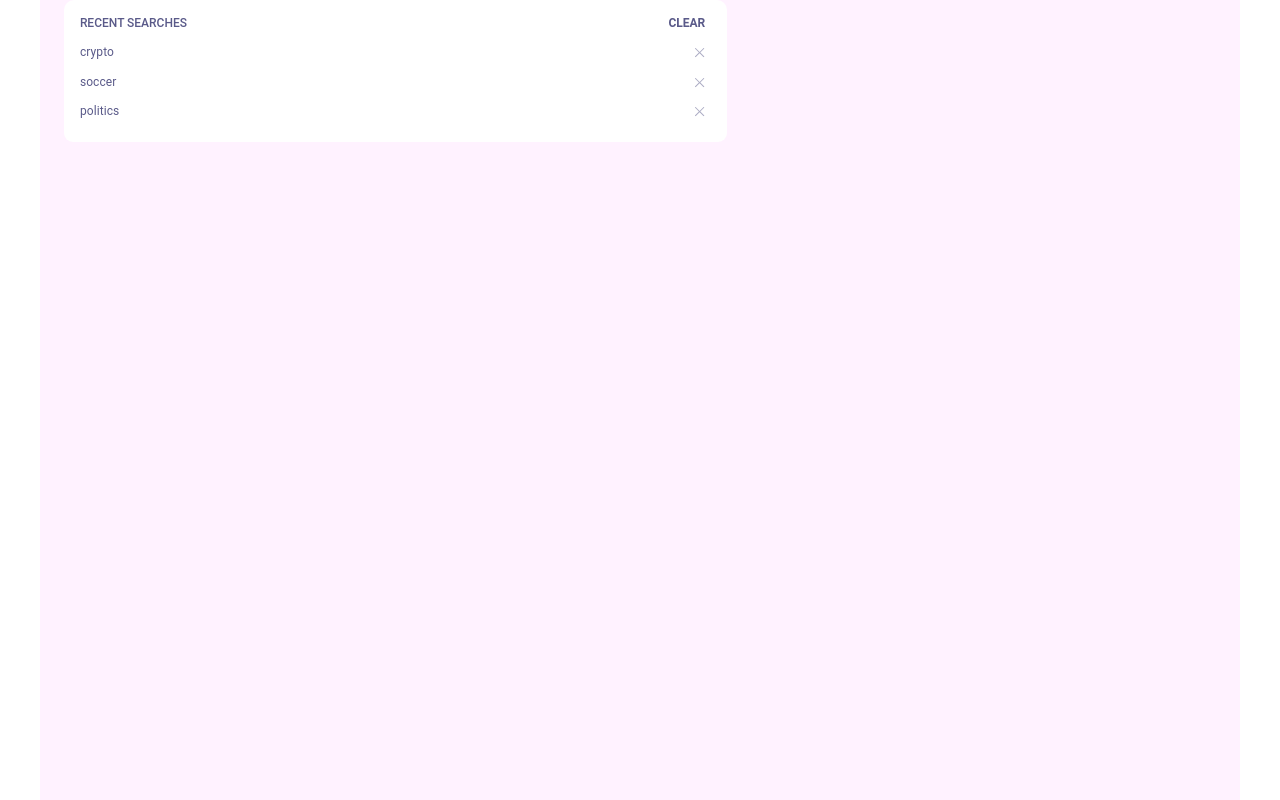
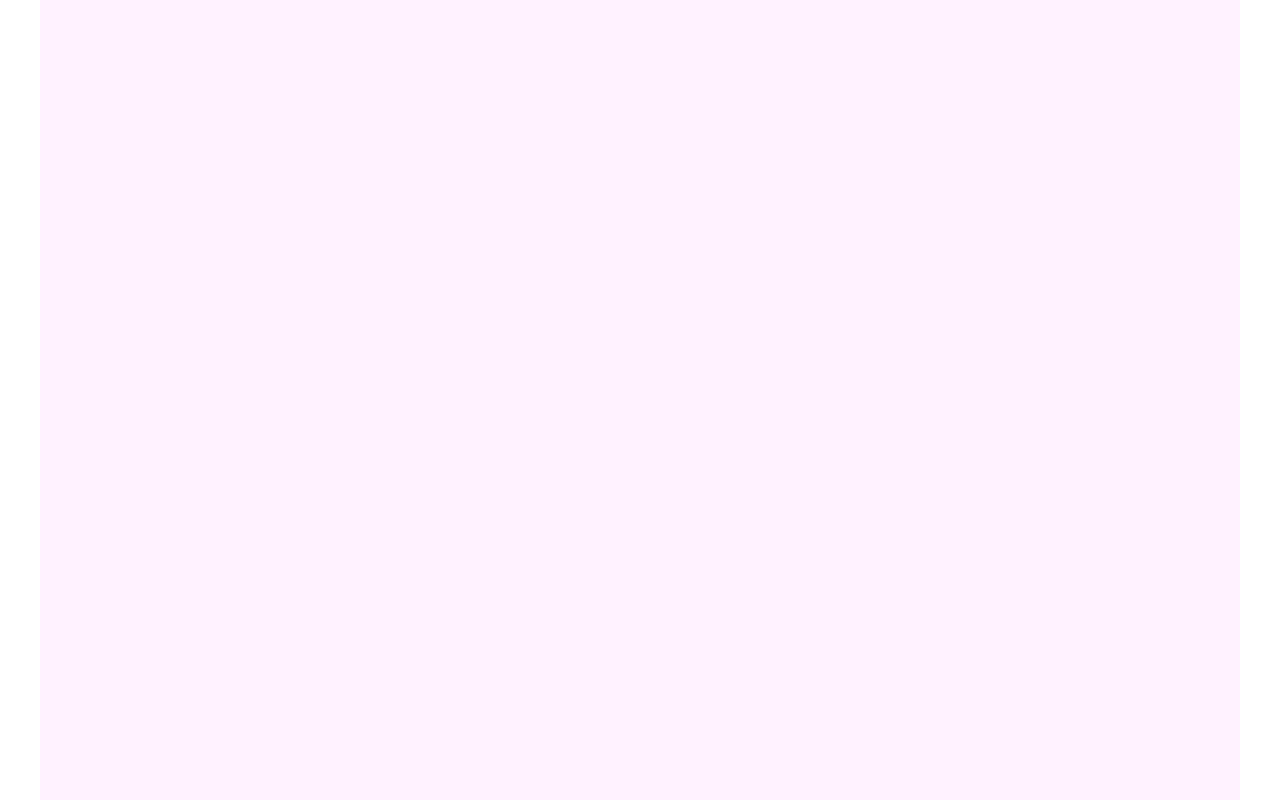
Before and after one commit to omershafrir-moveo/dispatcher-app, a React (Create React App) app: page / in a window 1280 px wide. Built offline with nearby package versions, Linux system fonts and the light colour scheme.

Commit message:
fixed first PR remarks

```diff
--- a/src/App.tsx
+++ b/src/App.tsx
@@ -12,8 +12,6 @@ function App() {
       className="App"
       sx={{ backgroundColor: "#FFF2FF", height: "100vh" }}
     >
-      {/* <SearchBar /> */}
-      <RecentSearchesMenu />
     </Container>
   );
 }
--- a/src/components/Container/ItemsListContainer/ItemsListContainer.styles.ts
+++ b/src/components/Container/ItemsListContainer/ItemsListContainer.styles.ts
@@ -1,7 +1,8 @@
 import styled from "styled-components";
+import { GlobalStyles } from "../../../global-data";
 
 export const StyledContainer = styled.div`
-  background-color: #ffffff;
+  background-color: ${GlobalStyles.primaryLightColor};
   display: inline-block;
   border-radius: 10px;
   box-shadow: 0px 4px 12px 0px rgba(0, 0, 0, 0.08);
--- a/src/components/RecentSearches/RecentSearchesItem/RecentSearchesItem.styles.ts
+++ b/src/components/RecentSearches/RecentSearchesItem/RecentSearchesItem.styles.ts
@@ -1,8 +1,9 @@
 import styled from "styled-components";
 import { ButtonProps } from "./RecentSearchItem.types";
+import { GlobalStyles } from "../../../global-data";
 
 export const ItemContainer = styled.button<ButtonProps>`
-  background-color: #ffffff;
+  background-color: ${GlobalStyles.primaryLightColor};
   width: 663px;
   height: 29.3px;
   display: flex;
--- a/src/components/RecentSearches/RecentSearchesMenu/RecentSearchesMenu.styles.ts
+++ b/src/components/RecentSearches/RecentSearchesMenu/RecentSearchesMenu.styles.ts
@@ -1,6 +1,7 @@
 import styled from "styled-components";
 import { ItemsListProps } from "./RecentSearchesMenu.types";
 import { ButtonProps } from "../RecentSearchesItem/RecentSearchItem.types";
+import { GlobalStyles } from "../../../global-data";
 
 export const Container = styled.div<{ children?: React.ReactNode }>`
   display: flex;
@@ -8,7 +9,7 @@ export const Container = styled.div<{ children?: React.ReactNode }>`
 `;
 
 export const ItemsList = styled.ul<ItemsListProps>`
-  background-color: #ffffff;
+  background-color: ${GlobalStyles.primaryLightColor};
   margin: 0px;
   padding: 0px;
   width: 663px;
@@ -18,7 +19,7 @@ export const HeaderContainer = styled.div<{ children?: React.ReactNode }>`
   display: flex;
   flex-direction: row;
   justify-content: space-between;
-  background-color: #ffffff;
+  background-color: ${GlobalStyles.primaryLightColor};
   width: 663px;
   height: 45.3px;
   border-radius: 10px 10px 0px 0px;
@@ -35,7 +36,7 @@ export const HeaderTitleContainer = styled.div`
 `;
 
 export const FooterContainer = styled.div<{ children?: React.ReactNode }>`
-  background-color: #ffffff;
+  background-color: ${GlobalStyles.primaryLightColor};
   width: 663px;
   height: 8.78px;
   border-radius: 0px 0px 10px 10px;
--- a/src/components/RecentSearches/RecentSearchesMenu/RecentSearchesMenu.tsx
+++ b/src/components/RecentSearches/RecentSearchesMenu/RecentSearchesMenu.tsx
@@ -9,14 +9,10 @@ import {
 import RecentSearchesItem from "../RecentSearchesItem/RecentSearchesItem";
 import { useState } from "react";
 
-const itemsMock = [
-  { key: 1, text: "crypto" },
-  { key: 2, text: "soccer" },
-  { key: 3, text: "politics" },
-];
-
-const RecentSearchesMenu = () => {
-  const [items, setItems] = useState(itemsMock);
+const RecentSearchesMenu: React.FC<{
+  items: { key: number; text: string }[];
+}> = (props) => {
+  const [items, setItems] = useState(props.items);
 
   const deleteMock = (itemToDelete: { key: number; text: string }) => {
     console.log(`deleted ${itemToDelete.text}!`);
@@ -32,13 +28,13 @@ const RecentSearchesMenu = () => {
     console.log(`clicked ${itemClicked.text}!`);
   };
 
-
   return (
     <Container>
       <HeaderContainer>
         <HeaderTitleContainer>RECENT SEARCHES</HeaderTitleContainer>
         <ClearButton onClick={clearMock}>CLEAR</ClearButton>
       </HeaderContainer>
+      {items && (
         <ItemsList>
           {items.map((item) => (
             <RecentSearchesItem
@@ -49,6 +45,7 @@ const RecentSearchesMenu = () => {
             />
           ))}
         </ItemsList>
+      )}
       <FooterContainer />
     </Container>
   );
--- a/src/components/SearchBar/SearchBar/SearchBar.styles.ts
+++ b/src/components/SearchBar/SearchBar/SearchBar.styles.ts
@@ -1,9 +1,10 @@
 import styled from "styled-components";
+import { GlobalStyles } from "../../../global-data";
 
 export const SearchContainer = styled.div`
   display: flex;
   align-items: center;
-  background-color: #ffffff;
+  background-color: ${GlobalStyles.primaryLightColor};
   border-top-left-radius: 10px;
   border-bottom-left-radius: 10px;
 `;
@@ -19,6 +20,6 @@ export const Container = styled.div`
   height: 50px;
   width: 663px;
   margin: 0px;
-  background-color: #ffffff;
+  background-color: ${GlobalStyles.primaryLightColor};
   border-radius: 10px;
 `;
```
Also changed, not shown: src/components/DropdownOption/DropdownOption.types.ts (+6 -4 lines), src/global-data.ts (+7 -6 lines), 1 other file (tests, documents, lock files or other folders). Lines whose indentation alone changed are shown as unchanged.
